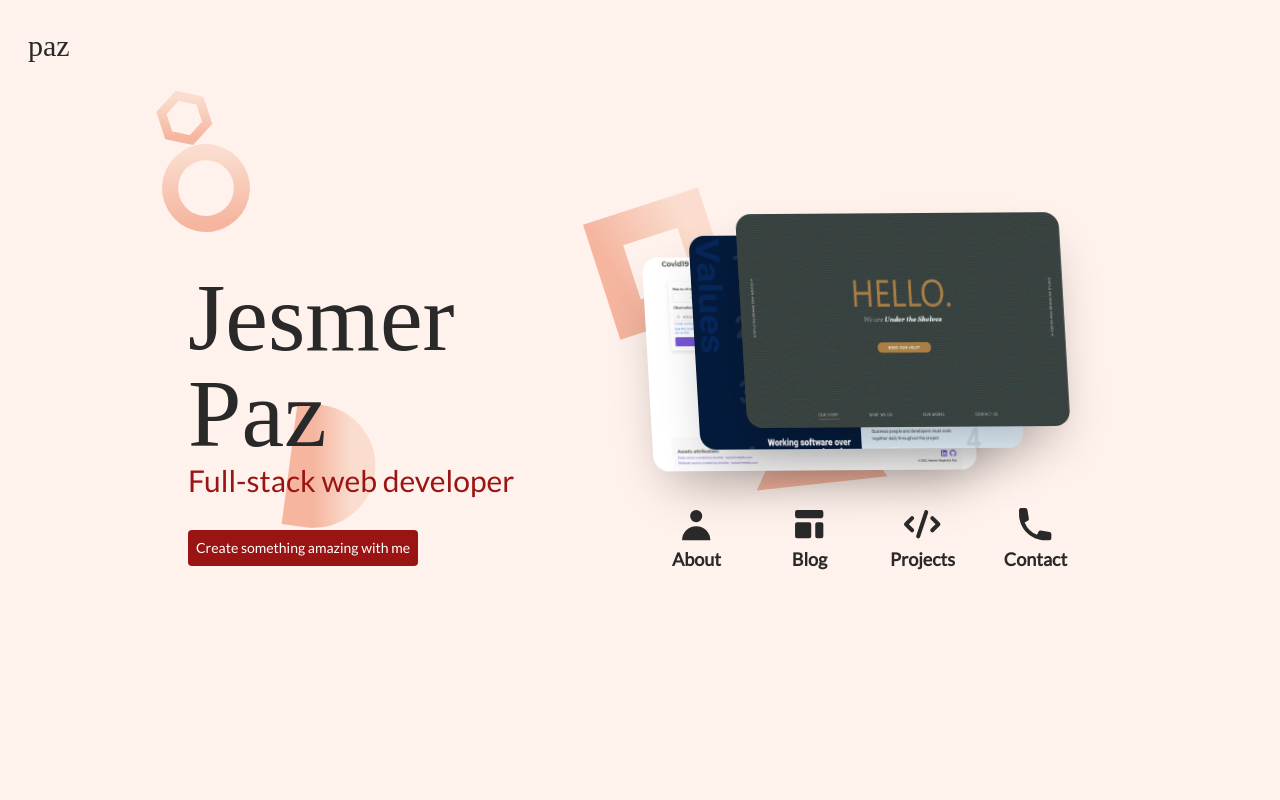
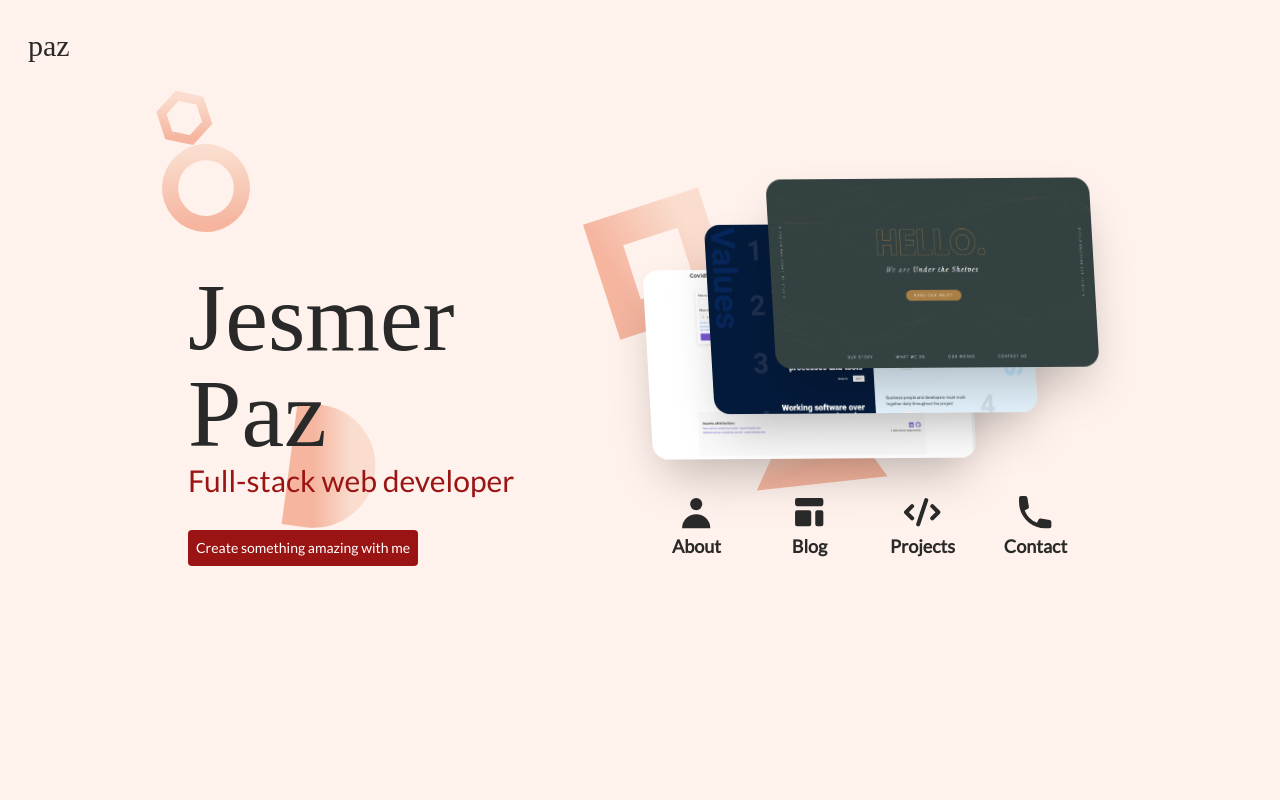
Before and after one commit to jmrrgncpz/jmrrgncpz.github.io, a Vue app: page / in a window 1280 px wide. Shown: the top 800 px of the page. Built offline with nearby package versions, Linux system fonts and the light colour scheme; no server answers; a web font is replaced by a local one.

Commit message:
fix covid 19 observer image, replace new image under the shelves, fix sizing and positioning of project showcase

```diff
--- a/src/App.vue
+++ b/src/App.vue
@@ -115,8 +115,8 @@ import {
   MailIcon
 } from "@heroicons/vue/solid";
 import agileValuesPrincipleImg from "./assets/project-images/agile-values-principles.png";
-import covid19ObserverImg from "./assets/project-images/covid19-observer.png";
-import underTheShelves from './assets/project-images/under-the-shelves.png'
+import covid19ObserverImg from "./assets/project-images/covid19-observer2.png";
+import underTheShelves from './assets/project-images/under-the-shelves2.png'
 export default {
   data() {
     return {
--- a/src/Hero.vue
+++ b/src/Hero.vue
@@ -87,8 +87,8 @@
 
 <script>
 import agileValuesPrincipleImg from "./assets/project-images/agile-values-principles.png";
-import covid19ObserverImg from "./assets/project-images/covid19-observer.png";
-import underTheShelves from './assets/project-images/under-the-shelves.png'
+import covid19ObserverImg from "./assets/project-images/covid19-observer2.png";
+import underTheShelves from './assets/project-images/under-the-shelves2.png'
 
 import Shortcut from "./components/Shortcut.vue";
 import {
@@ -146,11 +146,11 @@ export default {
 }
 
 .project-image:nth-child(2) {
-  transform:  rotate3d(26, 47, -5, 20deg) translateX(-90%) translateY(-24px);
+  transform:  rotate3d(26, 47, -5, 20deg) translateX(-85%) translateY(-48px);
 }
 
 .project-image:nth-child(3) {
-  transform:  rotate3d(26, 47, -5, 20deg) translateX(-180%) translateY(-48px);
+  transform:  rotate3d(26, 47, -5, 20deg) translateX(-170%) translateY(-96px);
 }
 
 @media only screen and (min-width:670px ) {
--- a/src/components/Project.vue
+++ b/src/components/Project.vue
@@ -6,8 +6,10 @@
       class="text-xl md:text-2xl md:hover:underline text-primary-500 font-semibold"
       >{{ title }}</a
     >
-    <h6 class="mt-2 mb-1">Technologies</h6>
-    <div class="logo-container mb-4 flex flex-wrap">
+
+    <img class="shadow-lg bg-white rounded-md mt-2 object-cover" :src="imagePath" />
+    <h6 class="mt-2 mb-1 text-xs">Technologies</h6>
+    <div class="logo-container flex flex-wrap">
       <Tag
         v-for="(technologyLogo, i) in technologyLogos"
         :key="i"
@@ -15,7 +17,6 @@
         :imgSrc="technologyLogo.imgSrc"
       ></Tag>
     </div>
-    <img class="shadow-lg bg-white rounded-md" :src="imagePath" />
   </div>
 </template>
 
```
Also changed, not shown: src/assets/project-images/covid19-observer2.png (added), src/assets/project-images/under-the-shelves2.png (added).
